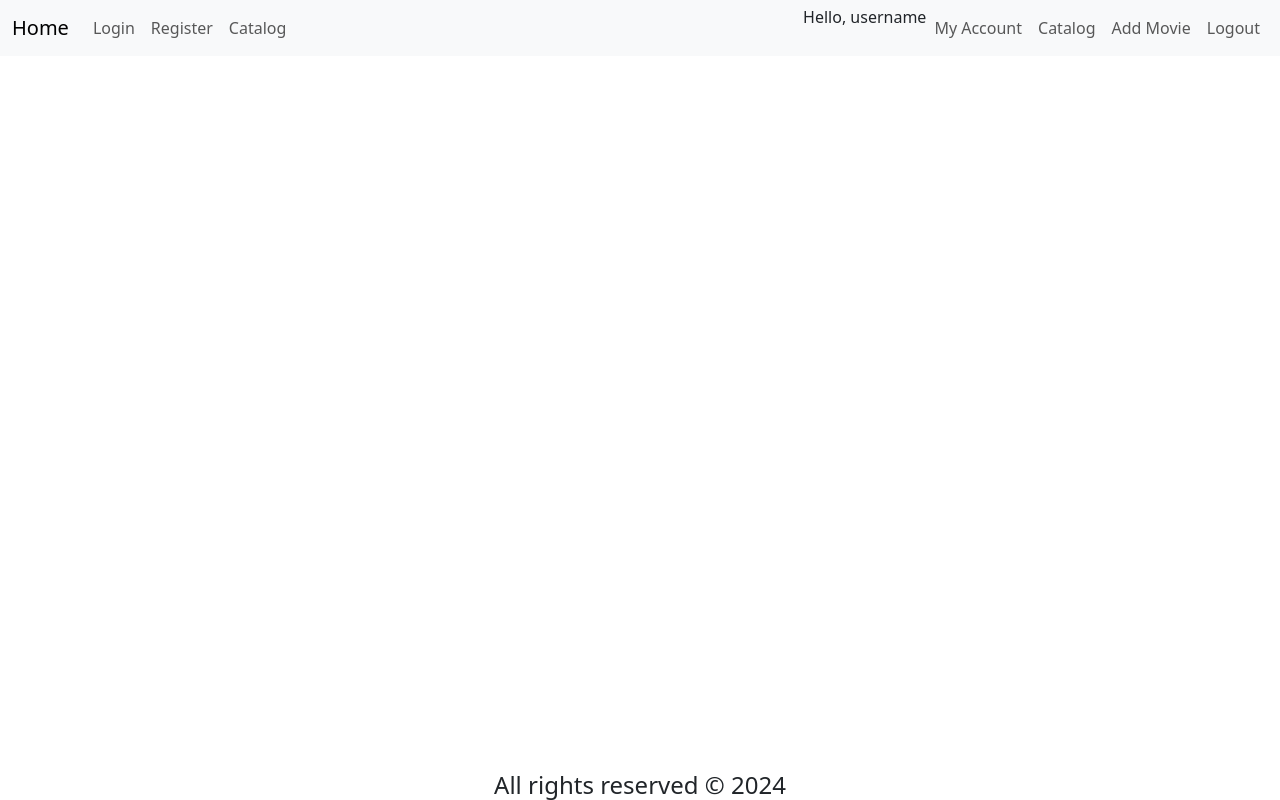
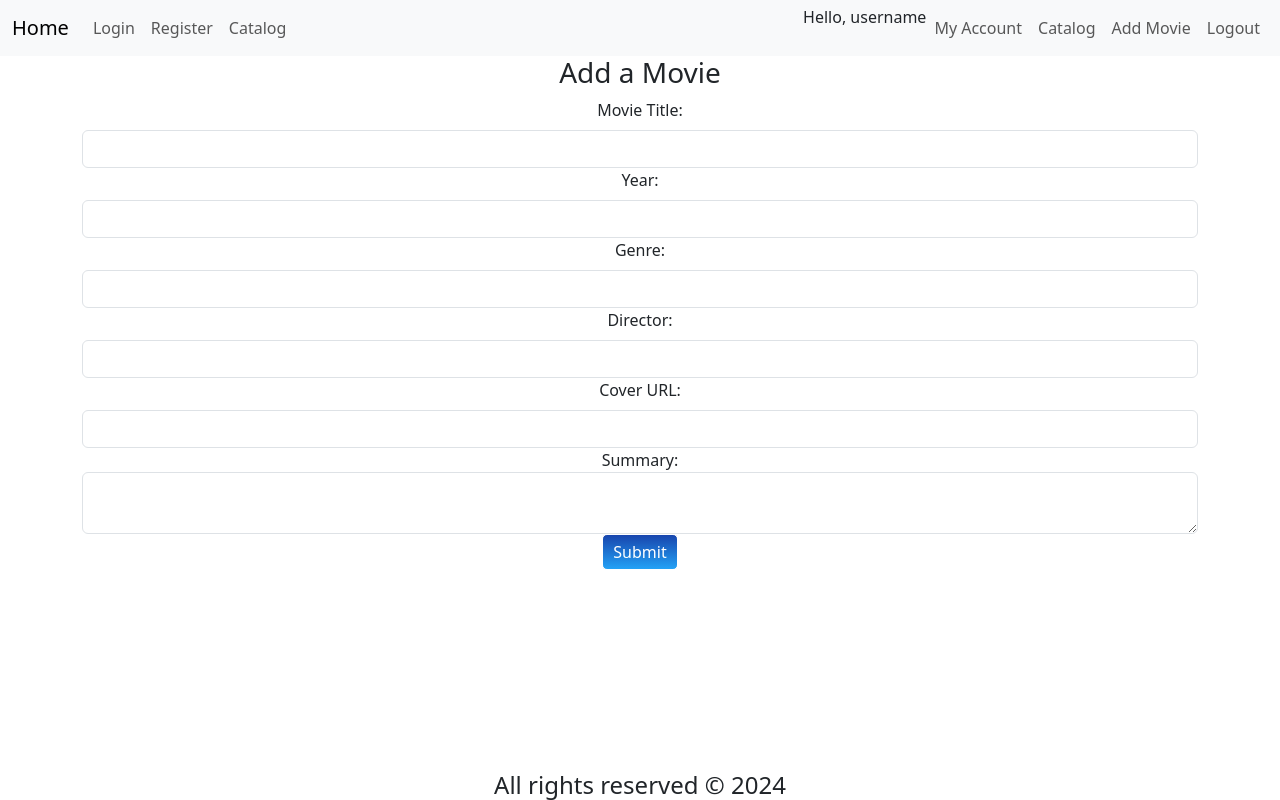
Before and after one commit to EmilPopovski24/MovieRate, a React (Create React App) app in the folder movierate/: page /addmovie in a window 1280 px wide. Built offline with nearby package versions, Linux system fonts and the light colour scheme.

Commit message:
adding AddMovie and EditMovie to App router

```diff
--- a/movierate/src/App.js
+++ b/movierate/src/App.js
@@ -9,6 +9,8 @@ import { Logout } from './components/Logout/Logout';
 import { Catalog } from './components/Catalog/Catalog';
 
 import './App.css';
+import { AddMovie } from './components/AddMovie/AddMovie';
+import { EditMovie } from './components/EditMovie/EditMovie';
 
 function App() {
   return (
@@ -20,6 +22,8 @@ function App() {
 				<Route path="/register" element={<Register />} />
 				<Route path="/logout" element={<Logout />} />
 				<Route path="/catalog" element={<Catalog />} />
+				<Route path='/addmovie' element={<AddMovie />} />
+				<Route path="/editmovie" element={<EditMovie />} />
       		</Routes>
 		<Footer />
     </div>
--- /dev/null
+++ b/movierate/src/components/AddMovie/AddMovie.js
@@ -0,0 +1,38 @@
+import "./AddMovie.css";
+
+export const AddMovie = () => {
+    return (
+        <>
+        <section id="addMovieSection">
+        <form id="addMovieForm" method="POST">
+            <div className="container">
+
+                <h3 className="addmovie-header">Add a Movie</h3>
+
+                <label htmlFor="title" className="form-label">Movie Title:</label>
+                <input  type="addmoviename" name ="title" className="form-control" id="title" aria-describedby="emailHelp" required/>
+
+                <label htmlFor="year" className="form-label">Year:</label>
+                <input  type="year" name="year" className="form-control" id="year" aria-describedby="emailHelp" required/>
+
+                <label htmlFor="genre" className="form-label">Genre:</label>
+                <input  type="genre" name ="genre" className="form-control" id="genre" aria-describedby="emailHelp" required/>
+
+                <label htmlFor="director" className="form-label">Director:</label>
+                <input  type="director" name="director" className="form-control" id="director" aria-describedby="emailHelp" required/>
+
+                <label htmlFor="coverUrl" className="form-label">Cover URL:</label>
+                <input  type="coverUrl" name="coverUrl" className="form-control" id="coverUrl" aria-describedby="emailHelp" required/>
+
+                <label htmlFor="summary">Summary:</label>
+                <textarea className="form-control" name="summary" id="summary" required></textarea>
+
+                <button type="submit" className="btn-primary">Submit</button>
+
+            </div>
+        </form>
+        </section>
+
+        </>
+    )
+}
--- /dev/null
+++ b/movierate/src/components/EditMovie/EditMovie.js
@@ -0,0 +1,38 @@
+import "./EditMovie.css";
+
+export const EditMovie = () => {
+    return (
+        <>
+        <section id="editMovieSection">
+        <form id="editMovieForm" >
+            <div className="container">
+
+                <h3 className="edit-header">Edit Movie Details</h3>
+
+                <label htmlFor="title" className="form-label">Movie Title:</label>
+                <input  type="addmoviename" name ="title" className="form-control" id="title" aria-describedby="emailHelp" />
+
+                <label htmlFor="year" className="form-label">Year:</label>
+                <input  type="year" name="year" className="form-control" id="year" aria-describedby="emailHelp" />
+
+                <label htmlFor="genre" className="form-label">Genre:</label>
+                <input  type="genre" name ="genre" className="form-control" id="genre" aria-describedby="emailHelp" />
+
+                <label htmlFor="director" className="form-label">Director:</label>
+                <input  type="director" name="director" className="form-control" id="director" aria-describedby="emailHelp" />
+
+                <label htmlFor="coverUrl" className="form-label">Cover URL:</label>
+                <input  type="coverUrl" name="coverUrl" className="form-control" id="coverUrl" aria-describedby="emailHelp" />
+
+                <label htmlFor="summary">Summary:</label>
+                <textarea  name="summary" id="summary" className="form-control"></textarea>
+
+                <button type="submit" className="btn-primary">Confirm changes</button>
+
+            </div>
+        </form>
+        </section>
+
+        </>
+    )
+}
```
Also changed, not shown: movierate/src/components/AddMovie/AddMovie.css (added), movierate/src/components/EditMovie/EditMovie.css (added).
